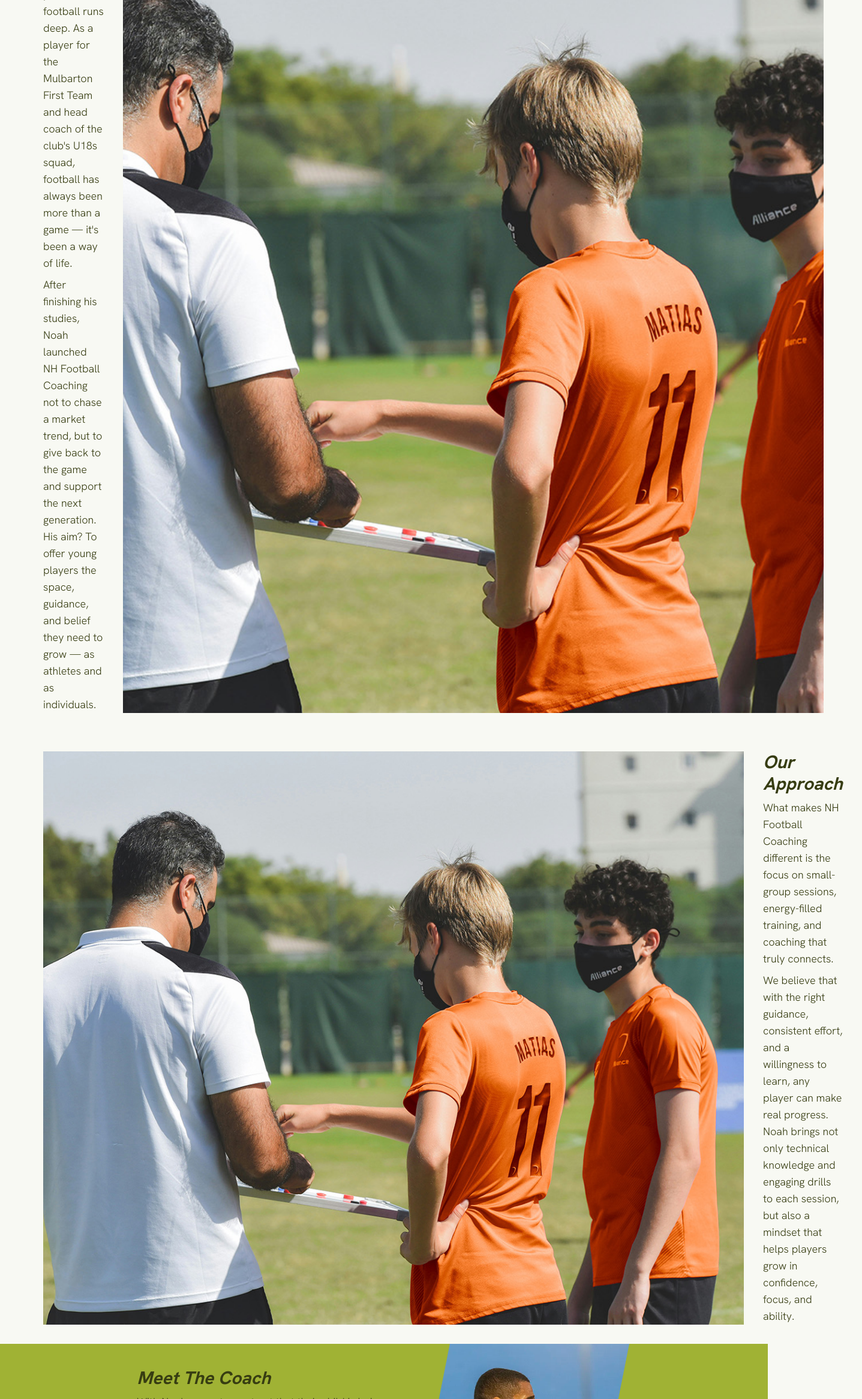
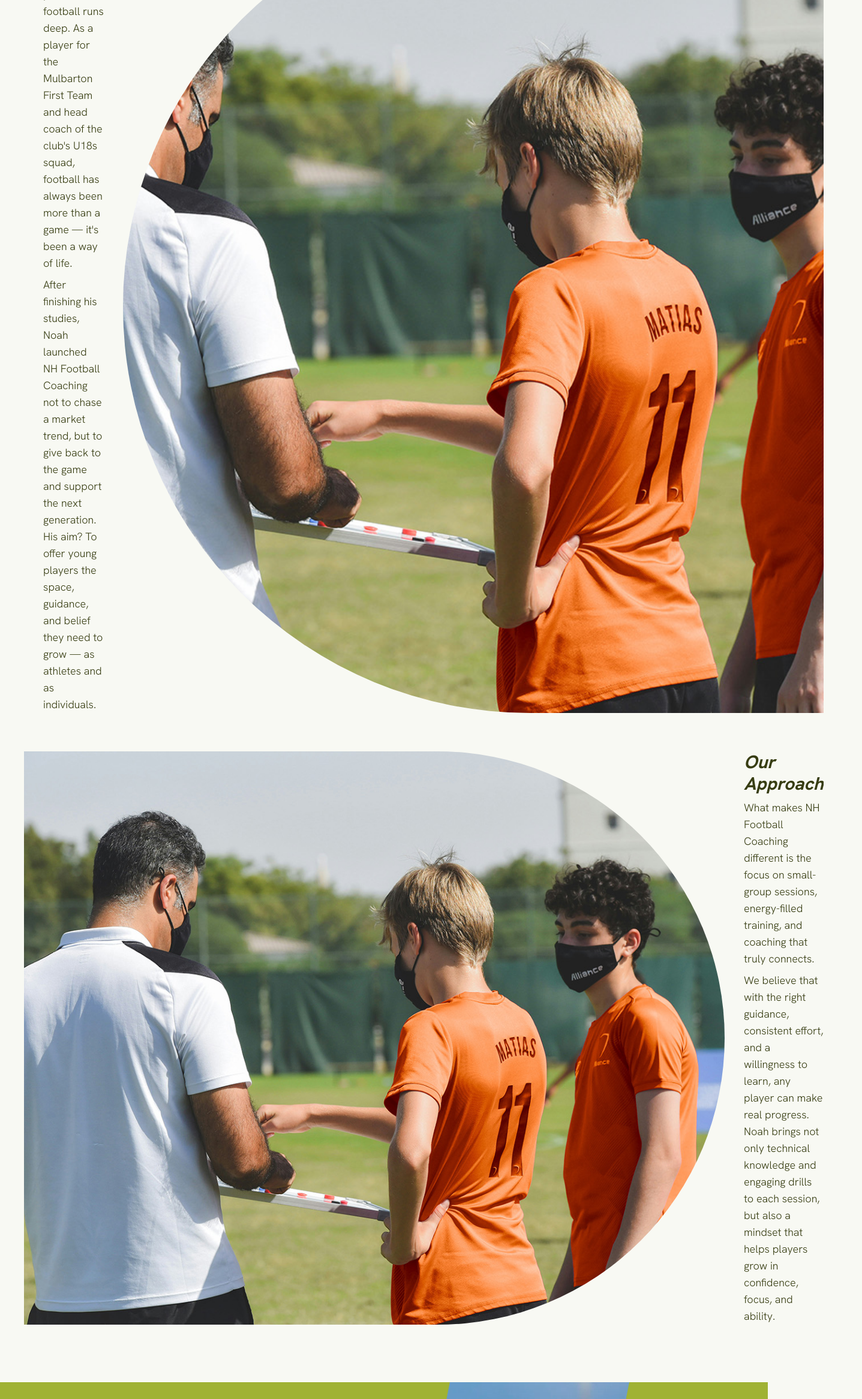
Before and after one commit to CSEAMAN3/nh-test, a Next.js app: page /about-nhfc in a window 1280 px wide. Shown: the part 1175-3508 px from the top of the page at 60% size, 1437 px wide, since content can reach past the window. Built offline with nearby package versions, Linux system fonts and the light colour scheme.

Commit message:
update rounded images

```diff
--- a/src/app/about-nhfc/page.tsx
+++ b/src/app/about-nhfc/page.tsx
@@ -54,10 +54,10 @@ export default function AboutPage() {
         <p className="font-light w-fit absolute bottom-8 right-24 text-primary">Head Coach - Noah Hunt</p>
         <RiDoubleQuotesR className="text-4xl absolute bottom-12 right-6 text-electric-orange" />
       </div>
-      <div className="flex flex-col gap-8 max-w-[1200px] mx-auto lg:mb-8">
+      <div className="flex flex-col gap-8 max-w-[1200px] mx-auto mb-8 lg:mb-24">
       {/* why we started */}
-      <div className="flex flex-col gap-8 lg:gap-0 lg:flex-row lg:mt-8 lg:pr-8">
-        <div className="text-primary px-8 content-center flex-1">
+      <div className="flex flex-col gap-8 lg:gap-0 lg:flex-row lg:mt-8 pl-8">
+        <div className="text-primary pr-8 content-center flex-1">
           <h2 className="font-bold text-2xl lg:text-3xl mb-2 italic">Why We Started</h2>
           <p className="mb-2 max-w-[60ch] font-light md:text-lg">Noah&#39;s passion for football runs deep. As a player for the Mulbarton First Team and head coach of the club&#39;s U18s squad, football has always been more than a game — it&#39;s been a way of life.
           </p>
@@ -68,12 +68,12 @@ export default function AboutPage() {
           alt={"image description here"}
           width={400}
           height={400}
-          className="w-full max-h-[200px] sm:max-h-[300px] lg:max-h-full object-cover flex-1"
+          className="w-full max-h-[200px] sm:max-h-[300px] lg:max-h-full object-cover flex-1 rounded-tl-full rounded-bl-full"
         />
       </div>
       {/* Our Approach */}
-      <div className="flex flex-col lg:flex-row gap-8 lg:gap-0 max-w-[1200px] lg:mt-8 lg:pl-8">
-        <div className="text-primary px-8 flex-1 content-center lg:order-2">
+      <div className="flex flex-col lg:flex-row gap-8 lg:gap-0 max-w-[1200px] lg:mt-8 pr-8">
+        <div className="text-primary pl-8 flex-1 content-center lg:order-2">
           <h2 className="font-bold text-2xl lg:text-3xl mb-2 italic">Our Approach</h2>
           <p className="mb-2 max-w-[60ch] font-light md:text-lg">What makes NH Football Coaching different is the focus on small-group sessions, energy-filled training, and coaching that truly connects.
           </p>
@@ -84,7 +84,7 @@ export default function AboutPage() {
           alt={"image description here"}
           width={400}
           height={400}
-          className="w-full max-h-[200px] sm:max-h-[300px] lg:max-h-full object-cover flex-1 lg:order-1"
+          className="w-full max-h-[200px] sm:max-h-[300px] lg:max-h-full object-cover flex-1 lg:order-1 rounded-tr-full rounded-br-full"
         />
       </div>
       </div>
```
